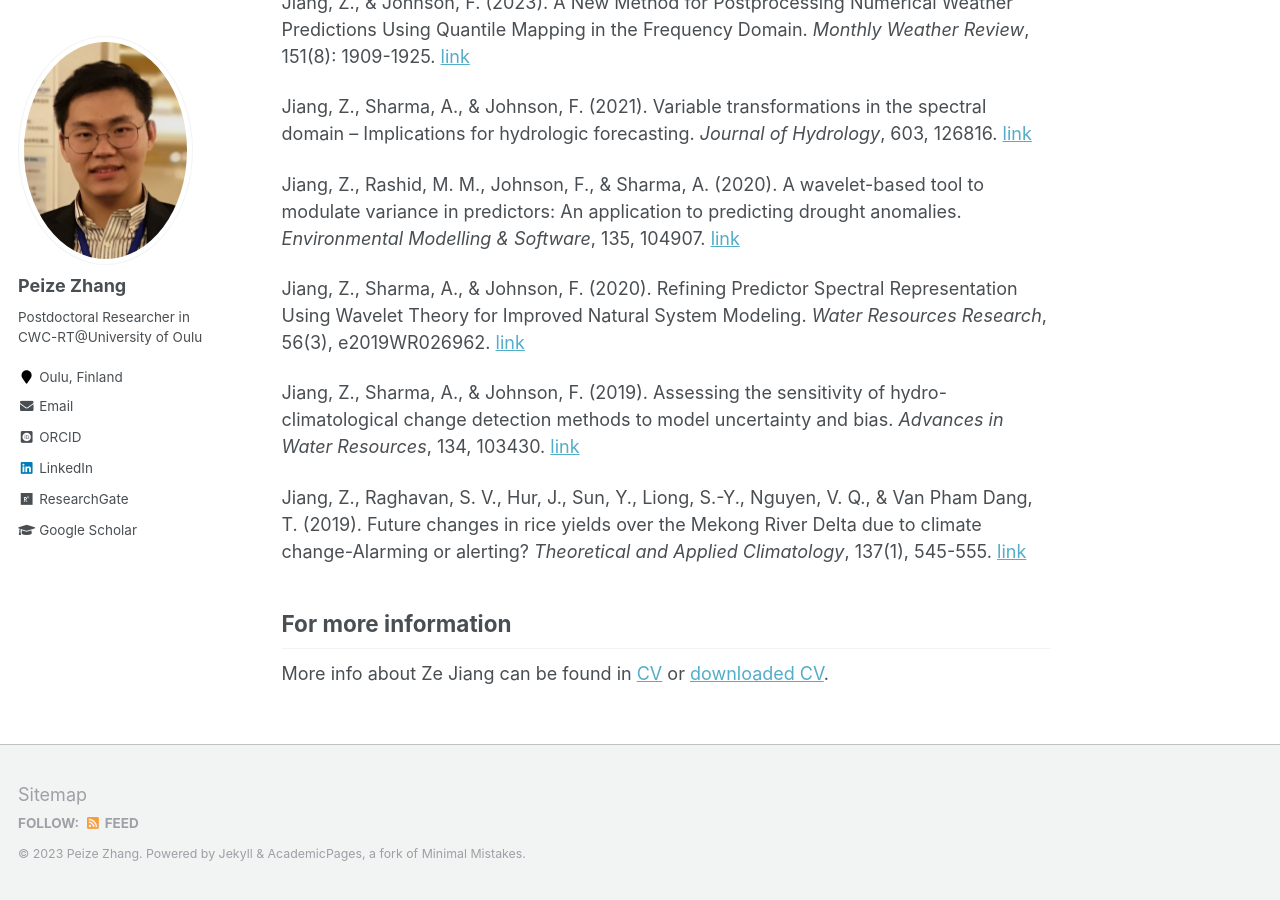
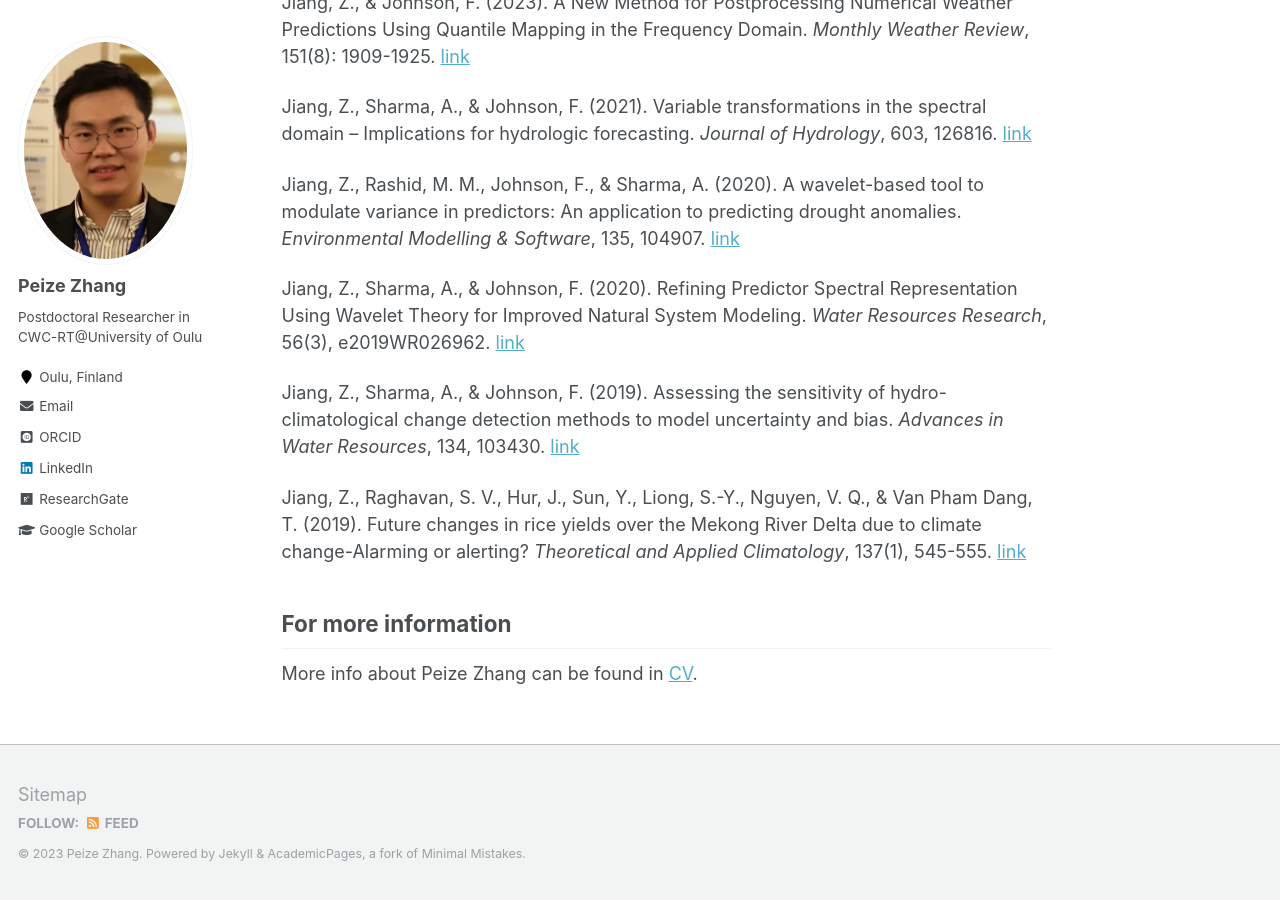
Before and after one commit to PeizeZhang/PeizeZhang.github.io, a Jekyll site: the page built from _pages/about.md, in a window 1280 px wide and 900 px high, scrolled down 1113 px. Built offline with Jekyll 4.4.1, drawn with Linux system fonts in a browser that asks for light colours; some web fonts are replaced.

Commit message:
Update about.md

```diff
--- a/_pages/about.md
+++ b/_pages/about.md
@@ -38,4 +38,4 @@ Jiang, Z., Sharma, A., & Johnson, F. (2019). Assessing the sensitivity of hydro-
 Jiang, Z., Raghavan, S. V., Hur, J., Sun, Y., Liong, S.-Y., Nguyen, V. Q., & Van Pham Dang, T. (2019). Future changes in rice yields over the Mekong River Delta due to climate change-Alarming or alerting? *Theoretical and Applied Climatology*, 137(1), 545-555. [link](https://doi.org/10.1007/s00704-018-2617-z)
 
 ## For more information
-More info about Ze Jiang can be found in [CV](https://zejiang-unsw.github.io/cv/) or [downloaded CV](http://zejiang-unsw.github.io/files/CV_ZeJIANG.pdf).
+More info about Peize Zhang can be found in [CV](http://zejiang-unsw.github.io/files/FullCV_Peize.pdf).
```
